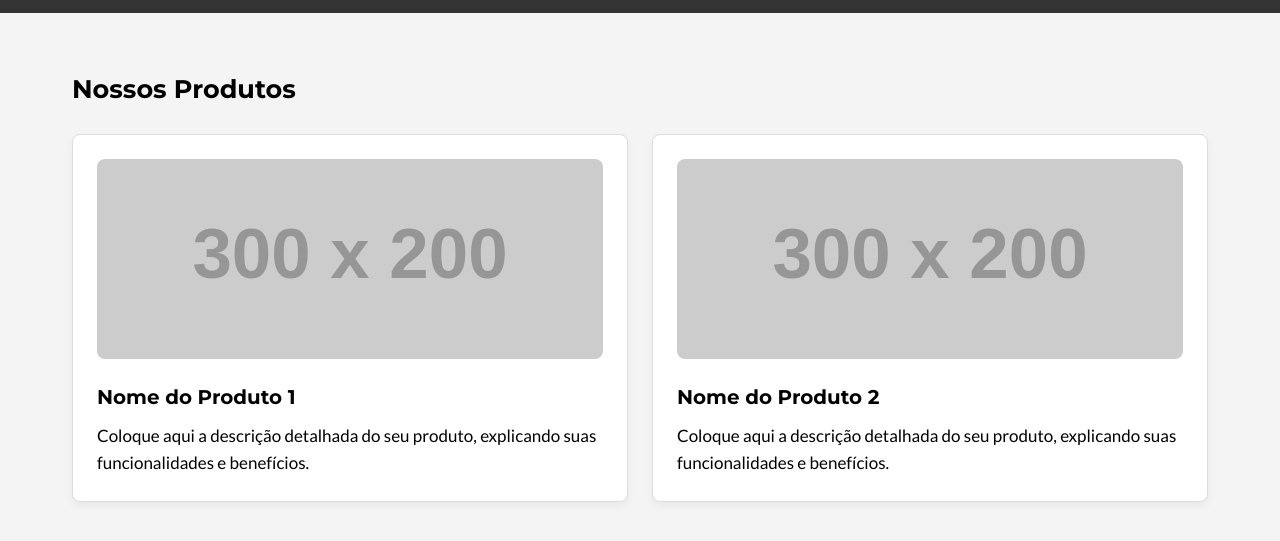
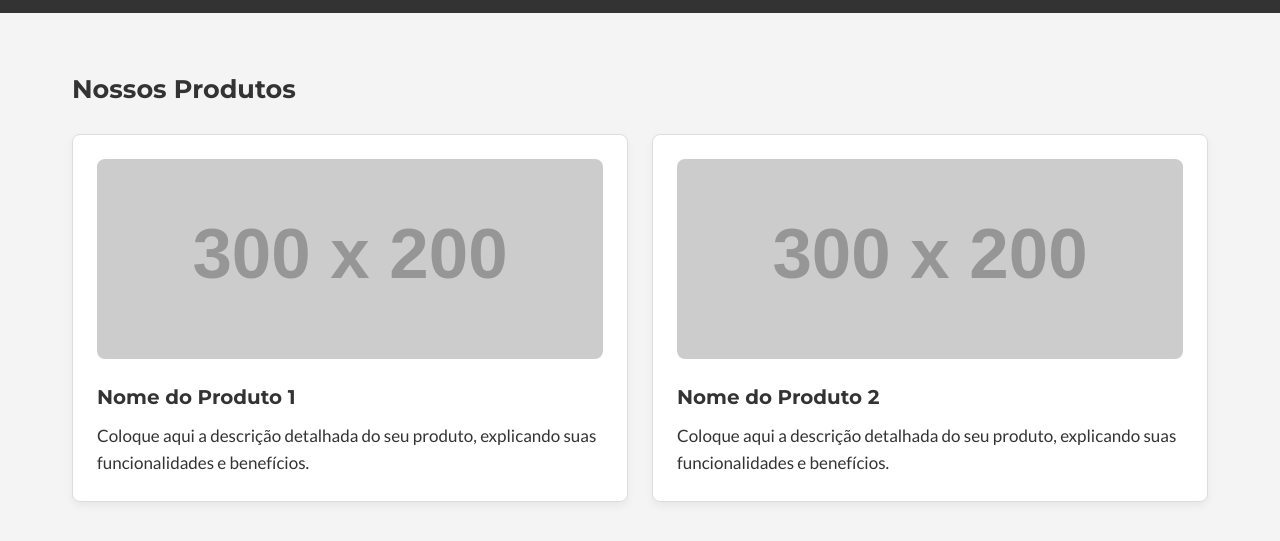
Before and after one commit to jvieira11/Vila-Mari, a plain HTML site: page index.html in a window 1280 px wide. Shown: the part 57-598 px from the top of the page. Drawn offline with Linux system fonts and the light colour scheme; placeholder pictures from the web are drawn by us.

Commit message:
correção de cores

```diff
--- a/style.css
+++ b/style.css
@@ -46,7 +46,7 @@ body {
     font-family: 'Lato', sans-serif;
     font-size: 17px;
     line-height: 1.6;
-    background-color: var(--cor-fundo-body);/
+    background-color: var(--cor-fundo-body);
     color: var(--cor-texto);
     transition: background-color 0.3s, color 0.3s;
 }
```
